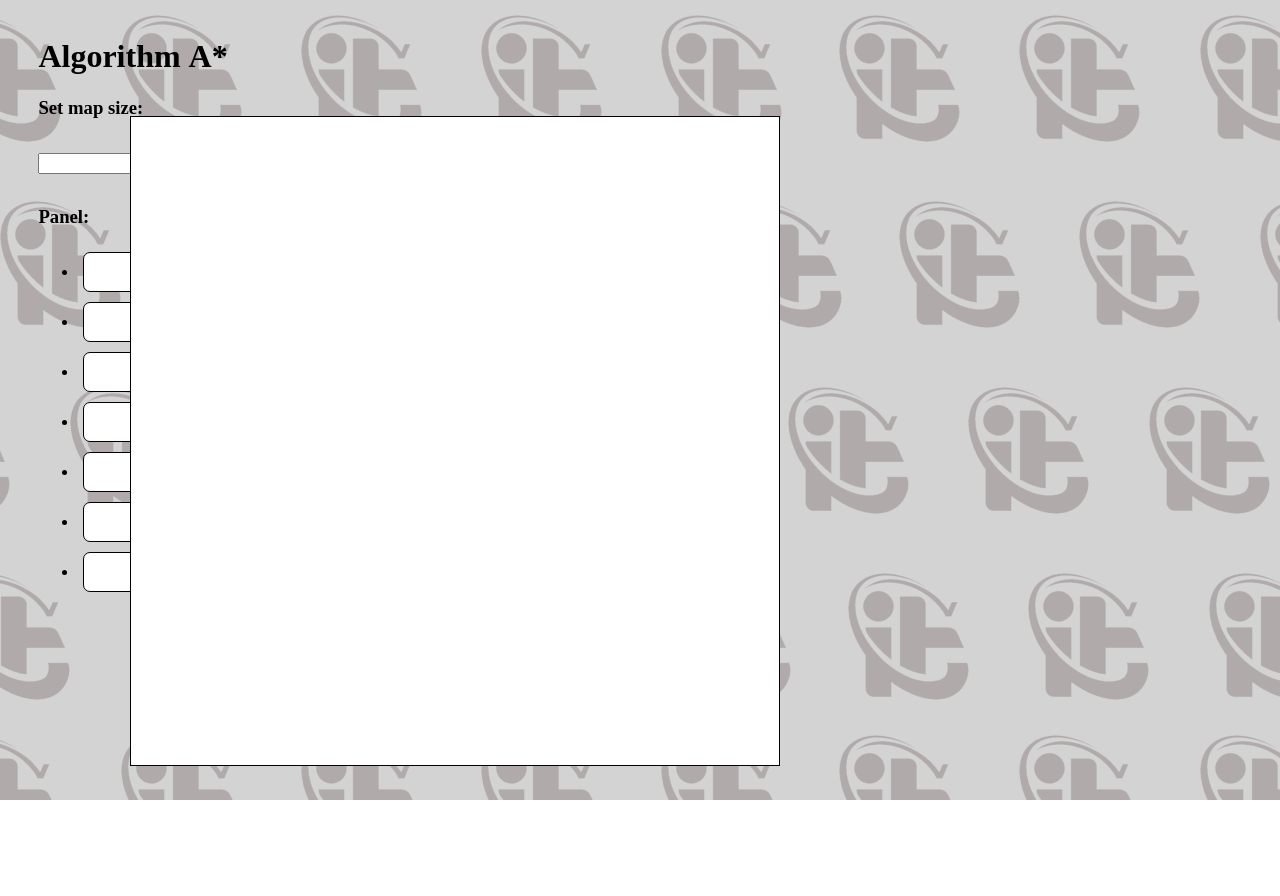
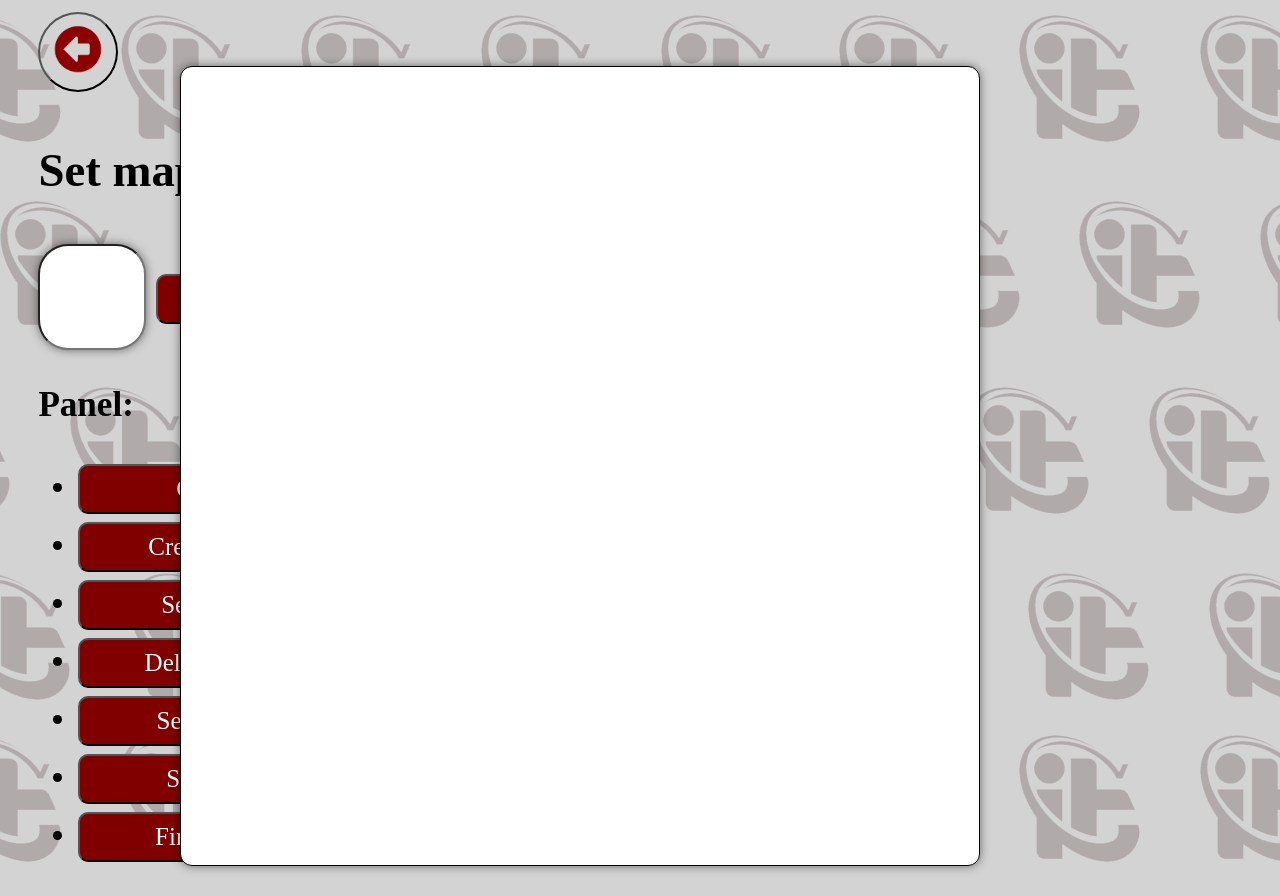
Before and after one commit to Vattghern1/webproject, a plain HTML site: page Task 1 A/A.html in a window 1280 px wide. Before the commit the page ends 800 px from the top, so only its background shows below. Drawn offline with Linux system fonts and the light colour scheme.

Commit message:
DesignUPD

```diff
--- a/Task 1 A/A.css
+++ b/Task 1 A/A.css
@@ -4,47 +4,69 @@ tr, td{
 
 body{
     background-color: #e5e4e4;
-    margin: 3%;
+    margin-left: 3%;
 }
 
-.header, .inputSize, .sidebar {
-    width: 40%;
-    position: relative;
+.sidebar {
+    font-family: Montserrat SemiBold;
+    font-size: 30px;
+}
 
+.inputSize {
+    font-family: Montserrat SemiBold;
+    font-size: 40px;
+}
 
+#InputMapSize {
+    width: 100px;
+    height: 100px;
+    border-radius: 30px;
+    font-size: 30px;
+    text-align: center;
+    font-family: Montserrat SemiBold;
+    box-shadow: 0 0 10px rgba(0,0,0,0.5);
+}
+
+#buttonBack {
+    display: inline-block;
+    text-align: center;
+    background: 0;
+    width: 80px;
+    height: 80px;
+    border-radius: 80px;
+}
+
+#buttonBack:hover {
+    box-shadow: inset 0 0 0 3px #808080;
 }
 
 button {
-    background-color: white;
-    width: 200px;
-    margin: 5px;
-    border: 1px solid black;
-    color: black;
-    padding: 10px 10px;
-    text-align: center;
-    display: inline-block;
-    font-size: 16px;
-    border-radius: 7px;
-}
-
-button:active {
-    color: #0000ff;
-    border-color: #222222;
+    appearance: none;
+    margin: 4px auto;
+    width: 250px;
+    height: 50px;
+    color: white;
+    border-radius: 10px;
+    font-size: 25px;
+    font-family: Montserrat SemiBold;
+    background-color: #800000;
 }
 
 button:hover {
-    background-color: #e5e4e4;
+    box-shadow: inset 0 0 0 3px #808080;
 }
 
 
 .map {
-    top:100px;
-    right: 500px;
+    top:50px;
+    right: 300px;
     background: #ffffff;
     border: 1px solid;
     grid-gap: 100px;
-    width:650px;
-    height:650px;
+    width:800px;
+    height:800px;
     position: absolute;
     margin: 1em auto 2em;
+    border-radius: 12px;
+    box-shadow: 0 0 10px rgba(0,0,0,0.5);
 }
--- a/Task 1 A/A.html
+++ b/Task 1 A/A.html
@@ -9,9 +9,9 @@
 </head>
 <body style="background: url(../images/fon.png); background-size: 100%;">
 
-<div class="header">
-    <h1>Algorithm А*</h1>
-</div>
+<form method="LINK" action="../main.html">
+    <button id = "buttonBack"><img src = "../images/button.png" style="width: 50px; height: 50px"></button>
+</form>
 
 <div class="inputSize">
     <h3>Set map size:</h3>
--- a/Task 2 Ants algorithm/Ants algorithm.css
+++ b/Task 2 Ants algorithm/Ants algorithm.css
@@ -15,6 +15,11 @@ canvas {
     height: 80px;
     border-radius: 80px;
 }
+
+#buttonBack:hover {
+    box-shadow: inset 0 0 0 3px #808080;
+}
+
 
 #button1 {
     display: block;
--- a/Task 3 Clustering algorithm/Clustering algorithm.css
+++ b/Task 3 Clustering algorithm/Clustering algorithm.css
@@ -1,6 +1,6 @@
 #canvas {
     display: block;
-    margin-top: 30px;
+    margin-top: -60px;
     margin-left: 280px;
     border-radius: 25px;
     background-color: white;
@@ -73,6 +73,15 @@ button:hover {
     font-size: 25px;
     font-family: Montserrat SemiBold;
     background-color: #800000;
+}
+
+#buttonBack {
+    display: inline-block;
+    text-align: center;
+    background: 0;
+    width: 80px;
+    height: 80px;
+    border-radius: 80px;
 }
 
 input[type=range] {
```
Also changed, not shown: Task 2 Ants algorithm/Ants algorithm.html (+2 -0 lines), Task 3 Clustering algorithm/Clustering algorithm.html (+3 -1 lines), Task 3 Clustering algorithm/Clustering algorithm.js (+15 -8 lines).
